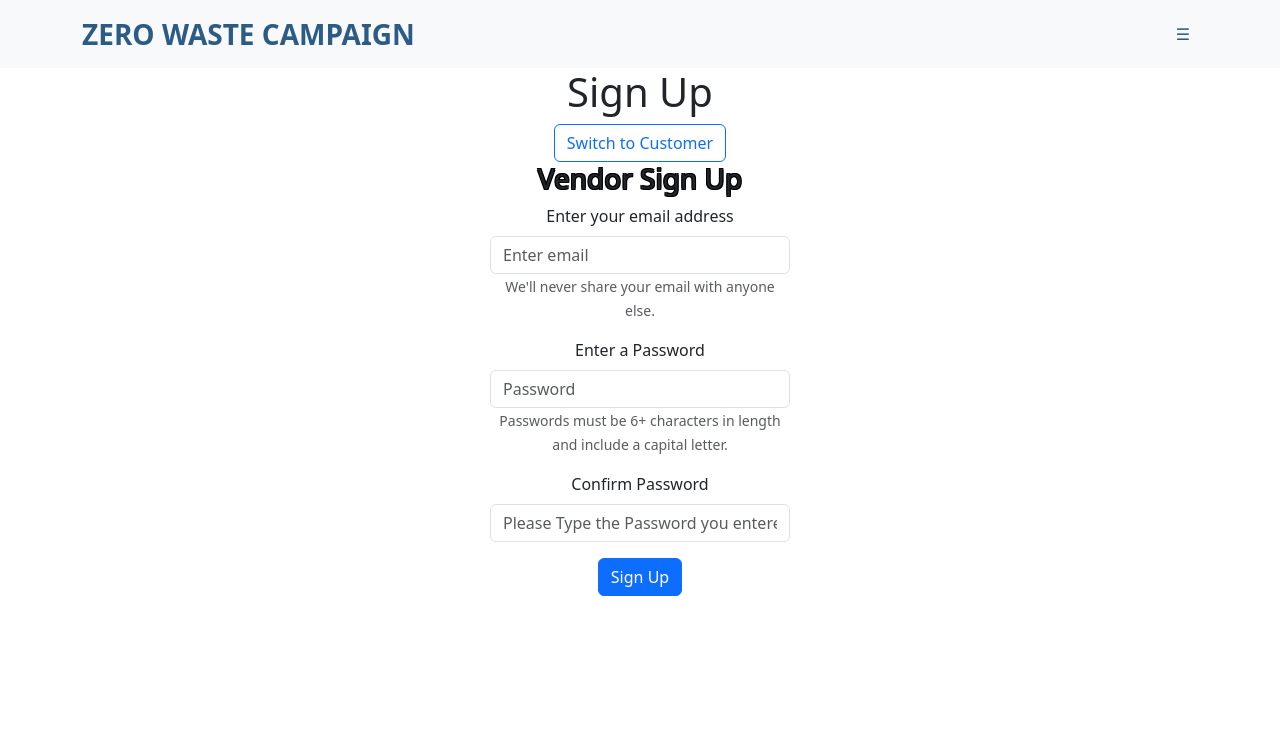
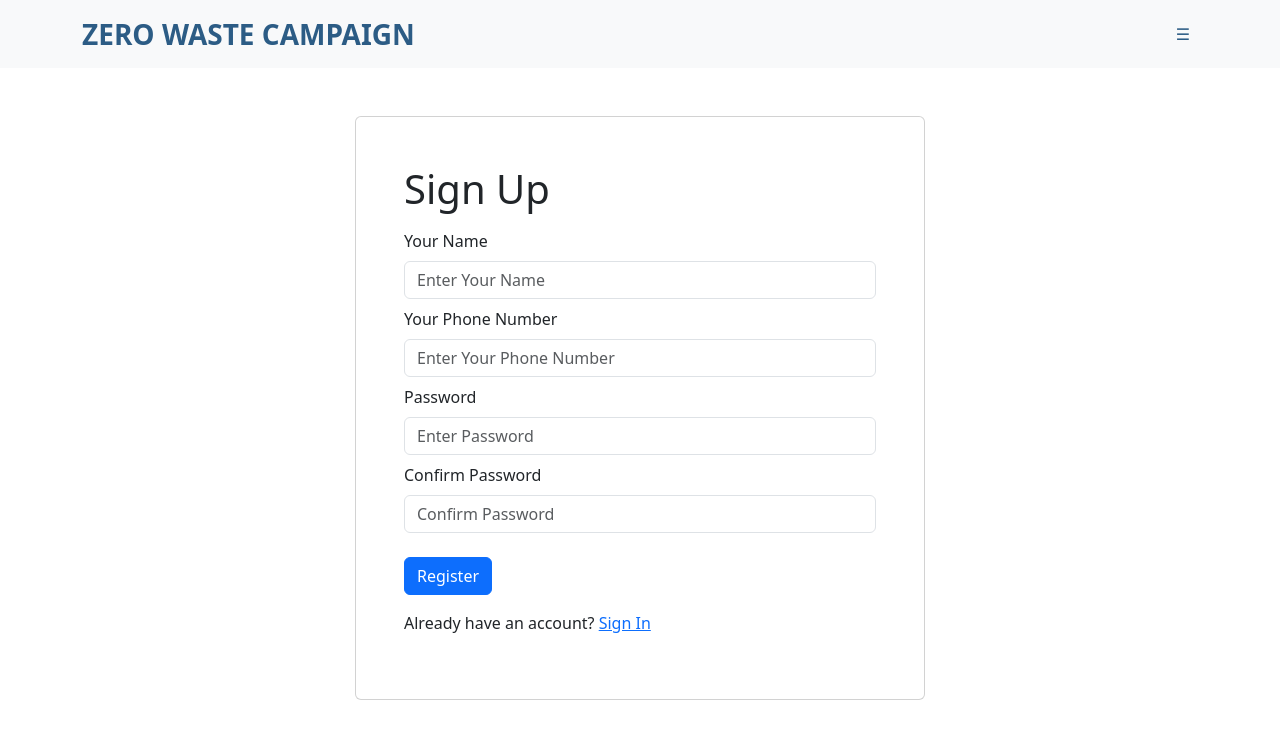
Before and after one commit to HACC2023/Sake, a React (Vite) app in the folder frontend/: page /signup in a window 1280 px wide. Shown: the top 738 px of the page. Built offline with nearby package versions, Linux system fonts and the light colour scheme.

Commit message:
update signin and signup pages

```diff
--- /dev/null
+++ b/frontend/src/components/FormContainer.jsx
@@ -0,0 +1,15 @@
+import { Container, Row, Col } from "react-bootstrap";
+
+const FormContainer = ({ children }) => {
+  return (
+    <Container>
+      <Row className="justify-content-md-center mt-5">
+        <Col xs={12} md={6} className="card p-5">
+          {children}
+        </Col>
+      </Row>
+    </Container>
+  );
+};
+
+export default FormContainer;
--- a/frontend/src/screens/SignIn.jsx
+++ b/frontend/src/screens/SignIn.jsx
@@ -1,38 +1,53 @@
-import React, { useState } from 'react';
-import Form from 'react-bootstrap/Form';
-import Button from 'react-bootstrap/Button';
+import { useState } from "react";
+import { Link } from "react-router-dom";
+import { Form, Button, Row, Col } from "react-bootstrap";
+import FormContainer from "../components/FormContainer";
 
-function SignIn() {
-  const [isVendor, setIsVendor] = useState(true);
+const SignIn = () => {
+  const [email, setEmail] = useState("");
+  const [password, setPassword] = useState("");
 
-  const toggleSignInMode = () => { {/*separated by whether they are a vendor or not*/}
-    setIsVendor(!isVendor);
+  const submitHandler = async e => {
+    e.preventDefault();
+    console.log("submit");
   };
 
   return (
-    <div style={{ textAlign: 'center' }}>
+    <FormContainer>
       <h1>Sign In</h1>
-      <div>
-        <Button onClick={toggleSignInMode} variant="outline-primary">
-          {isVendor ? 'Switch to Customer' : 'Switch to Vendor'}
-        </Button>
-      </div>
-      <h3>{isVendor ? 'Vendor Sign In' : 'Customer Sign In'}</h3>
-      <Form style={{ width: '300px', margin: 'auto' }}>
-        <Form.Group className="mb-3" controlId="formGroupEmail">
-          <Form.Label>{isVendor ? 'Email address' : 'Phone Number'}</Form.Label>
-          <Form.Control type={isVendor ? 'email' : 'tel'} placeholder={isVendor ? 'Enter email' : 'Enter phone number'} />
+      <Form onSubmit={submitHandler}>
+        <Form.Group className="my-2" controlId="email">
+          <Form.Label>Email Address</Form.Label>
+          <Form.Control
+            type="email"
+            placeholder="Enter Email"
+            value={email}
+            onChange={e => setEmail(e.target.value)}
+          ></Form.Control>
         </Form.Group>
-        <Form.Group className="mb-3" controlId="formGroupPassword">
+
+        <Form.Group className="my-2" controlId="password">
           <Form.Label>Password</Form.Label>
-          <Form.Control type="password" placeholder="Password" />
+          <Form.Control
+            type="password"
+            placeholder="Enter Password"
+            value={password}
+            onChange={e => setPassword(e.target.value)}
+          ></Form.Control>
         </Form.Group>
-        <Button variant="primary" type="submit">
+
+        <Button type="submit" variant="primary" className="mt-3">
           Sign In
         </Button>
+
+        <Row className="py-3">
+          <Col>
+            New Admin? <Link to="/signup">Register</Link>
+          </Col>
+        </Row>
       </Form>
-    </div>
+    </FormContainer>
   );
-}
+};
 
 export default SignIn;
--- a/frontend/src/screens/SignUp.jsx
+++ b/frontend/src/screens/SignUp.jsx
@@ -1,48 +1,75 @@
-import React, { useState } from 'react';
-import Form from 'react-bootstrap/Form';
-import Button from 'react-bootstrap/Button';
+import { useState } from "react";
+import { Link } from "react-router-dom";
+import { Form, Button, Row, Col } from "react-bootstrap";
+import FormContainer from "../components/FormContainer";
 
-function SignUp() {
-  const [isVendor, setIsVendor] = useState(true);
+const SignUp = () => {
+  const [name, setName] = useState("");
+  const [phone, setPhone] = useState("");
+  const [password, setPassword] = useState("");
+  const [confirmPassword, setConfirmPassword] = useState("");
 
-  const toggleSignUpMode = () => {
-    setIsVendor(!isVendor);
+  const submitHandler = async e => {
+    e.preventDefault();
+    console.log("submit");
   };
 
   return (
-    <div style={{ textAlign: 'center' }}>
+    <FormContainer>
       <h1>Sign Up</h1>
-      <div>
-        <Button onClick={toggleSignUpMode} variant="outline-primary">
-          {isVendor ? 'Switch to Customer' : 'Switch to Vendor'}
+      <Form onSubmit={submitHandler}>
+        <Form.Group className="my-2" controlId="name">
+          <Form.Label>Your Name</Form.Label>
+          <Form.Control
+            type="text"
+            placeholder="Enter Your Name"
+            value={name}
+            onChange={e => setName(e.target.value)}
+          ></Form.Control>
+        </Form.Group>
+
+        <Form.Group className="my-2" controlId="phone">
+          <Form.Label>Your Phone Number</Form.Label>
+          <Form.Control
+            type="text"
+            placeholder="Enter Your Phone Number"
+            value={phone}
+            onChange={e => setPhone(e.target.value)}
+          ></Form.Control>
+        </Form.Group>
+
+        <Form.Group className="my-2" controlId="password">
+          <Form.Label>Password</Form.Label>
+          <Form.Control
+            type="password"
+            placeholder="Enter Password"
+            value={password}
+            onChange={e => setPassword(e.target.value)}
+          ></Form.Control>
+        </Form.Group>
+
+        <Form.Group className="my-2" controlId="confirmPassword">
+          <Form.Label>Confirm Password</Form.Label>
+          <Form.Control
+            type="password"
+            placeholder="Confirm Password"
+            value={confirmPassword}
+            onChange={e => setConfirmPassword(e.target.value)}
+          ></Form.Control>
+        </Form.Group>
+
+        <Button type="submit" variant="primary" className="mt-3">
+          Register
         </Button>
-      </div>
-      <h3>{isVendor ? 'Vendor Sign Up' : 'Customer Sign Up'}</h3>
-      <Form style={{ width: '300px', margin: 'auto' }}>
-        <Form.Group className="mb-3" controlId="formGroupEmail">
-          <Form.Label>{isVendor ? 'Enter your email address' : 'Enter your phone number'}</Form.Label>
-          <Form.Control type={isVendor ? 'email' : 'tel'} placeholder={isVendor ? 'Enter email' : 'Enter phone number'} />
-          <Form.Text className="text-muted">
-            {isVendor ? 'We\'ll never share your email with anyone else.' : 'We\'ll never share your phone number with anyone else.'}
-          </Form.Text>
-        </Form.Group>
-        <Form.Group className="mb-3" controlId="formGroupPassword">
-          <Form.Label>Enter a Password</Form.Label>
-          <Form.Control type="password" placeholder="Password" />
-          <Form.Text className="text-muted">
-            Passwords must be 6+ characters in length and include a capital letter.
-          </Form.Text>
-        </Form.Group>
-        <Form.Group className="mb-3" controlId="formGroupPasswordConfirmation">
-          <Form.Label>Confirm Password</Form.Label>
-          <Form.Control type="password" placeholder="Please Type the Password you entered previously." />
-        </Form.Group>
-        <Button variant="primary" type="submit">
-          Sign Up
-        </Button>
+
+        <Row className="py-3">
+          <Col>
+            Already have an account? <Link to="/signin">Sign In</Link>
+          </Col>
+        </Row>
       </Form>
-    </div>
+    </FormContainer>
   );
-}
+};
 
 export default SignUp;
```
Also changed, not shown: frontend/src/screens/SignIn1.jsx (added, +38 -0 lines), frontend/src/screens/SignUp1.jsx (added, +48 -0 lines).
